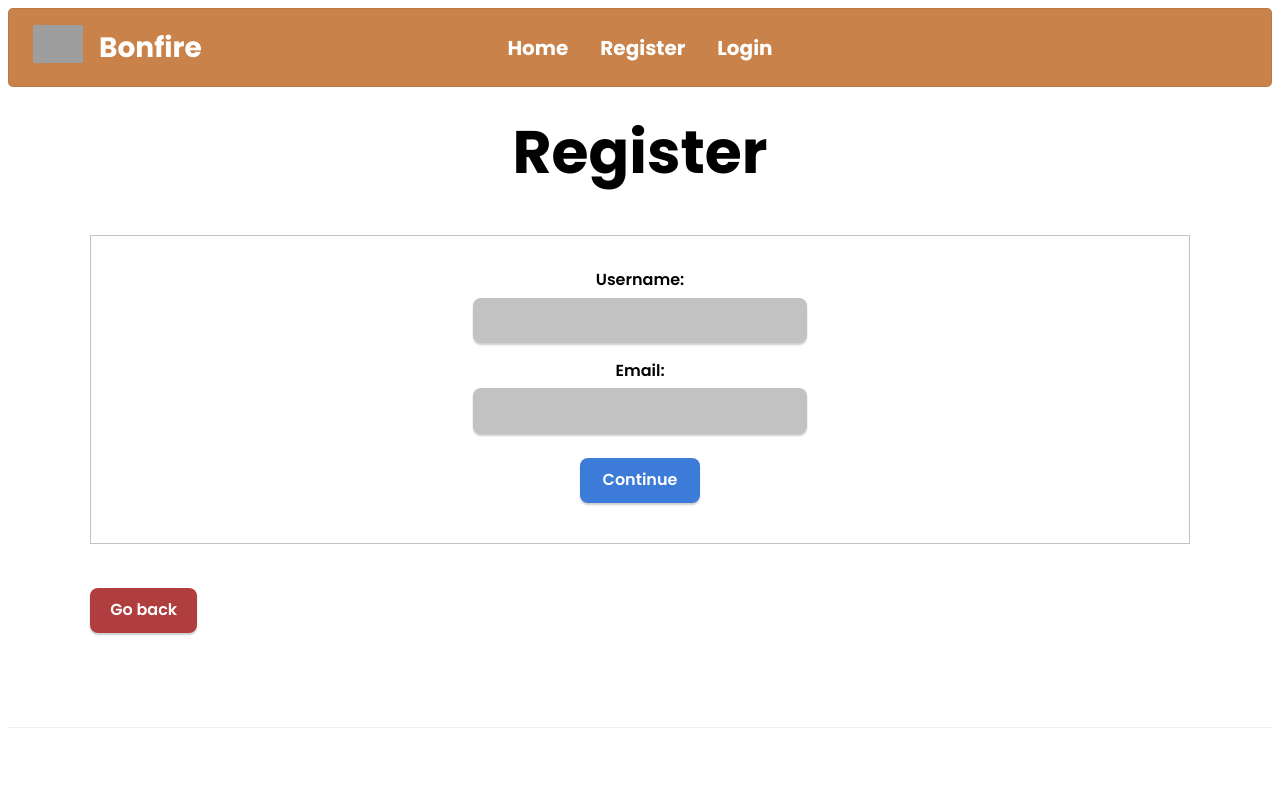
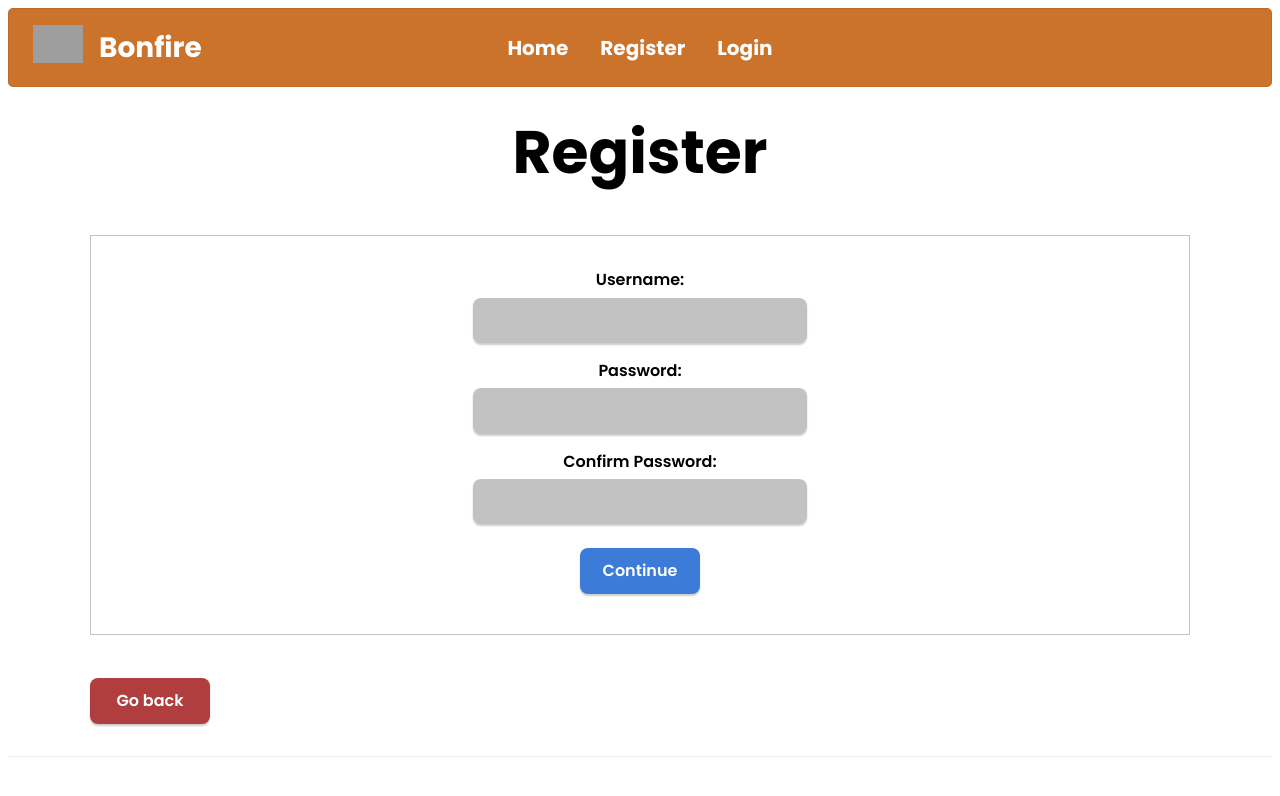
Before and after one commit to ArchAngel727/bonfire, a SvelteKit app: page /register in a window 1280 px wide. Shown: the top 796 px of the page. Built offline with nearby package versions, Linux system fonts and the light colour scheme; no server answers; grey boxes are pictures that could not be loaded.

Commit message:
doqjfqjfjfpwqjf

```diff
--- a/src/routes/register/+page.svelte
+++ b/src/routes/register/+page.svelte
@@ -6,17 +6,12 @@
   import "../../style.css";
 
   let username = "";
-  let email = "";
   let password = "";
   let confirmpassword = "";
 
   let message = "";
   let loading = false;
   let showPasswords = false;
-
-  function isValidEmail(value) {
-    return /^\S+@\S+\.\S+$/.test(value);
-  }
 
   function resetMessage() {
     message = "";
@@ -48,39 +43,20 @@
       stepOneErrors.push("Please enter a username.");
     }
 
-    if (!email) {
-      stepOneErrors.push("Please enter an email address.");
-    } else if (!isValidEmail(email)) {
-      stepOneErrors.push("Please enter a valid email address.");
+    if (!password) {
+      stepOneErrors.push("Please enter a password.");
+    }
+
+    if (!confirmpassword) {
+      stepOneErrors.push("Please confirm your password.");
+    }
+
+    if (password && confirmpassword && password !== confirmpassword) {
+      stepOneErrors.push("Passwords do not match.");
     }
 
     if (stepOneErrors.length > 0) {
-      showPasswords = false;
       message = stepOneErrors.join(" ");
-      return;
-    }
-
-    if (!showPasswords) {
-      showPasswords = true;
-      return;
-    }
-
-    const stepTwoErrors = [];
-
-    if (!password) {
-      stepTwoErrors.push("Please enter a password.");
-    }
-
-    if (!confirmpassword) {
-      stepTwoErrors.push("Please confirm your password.");
-    }
-
-    if (password && confirmpassword && password !== confirmpassword) {
-      stepTwoErrors.push("Passwords do not match.");
-    }
-
-    if (stepTwoErrors.length > 0) {
-      message = stepTwoErrors.join(" ");
       return;
     }
 
@@ -115,12 +91,6 @@
       <input id="username" type="text" bind:value={username} />
     </div>
 
-    <div class="field">
-      <label for="email">Email:</label>
-      <input id="email" type="email" bind:value={email} />
-    </div>
-
-    {#if showPasswords}
       <div class="field">
         <label for="password">Password:</label>
         <input id="password" type="password" bind:value={password} />
@@ -130,7 +100,6 @@
         <label for="confirmpassword">Confirm Password:</label>
         <input id="confirmpassword" type="password" bind:value={confirmpassword} />
       </div>
-    {/if}
 
     <button class="button-main" type="submit" disabled={loading}>
       {#if loading}
@@ -147,7 +116,5 @@
     <h3>{message}</h3>
   {/if}
 
-  <div class="footer">
-    <button class="button-return" onclick={() => goto("/")}>Go back</button>
-  </div>
+  <button class="button-return" onclick={() => goto("/")}>Go back</button>
 </main>
--- a/src/style.css
+++ b/src/style.css
@@ -110,7 +110,7 @@ button:active {
   top: 0;
   z-index: 1000;
   padding: 1rem 1.5rem;
-  background-color: rgb(201, 131, 74);
+  background-color: #cc732b;
   border: 1px solid rgba(0, 0, 0, 0.08);
   border-radius: 5px;
 }
@@ -619,6 +619,8 @@ button:active {
 .button-return {
   background-color: #b13e3e;
   color: #ffffff;
+  display: block;
+  width: 120px;
 }
 
 /* Misc */
@@ -626,6 +628,14 @@ button:active {
 .container {
   display: flex;
   flex-direction: column;
+}
+
+.registercontainer {
+  display: flex;
+  flex-direction: column;
+  align-items: center;
+  justify-content: center;
+  width: 100%;
 }
 
 /* Mobile */
```
